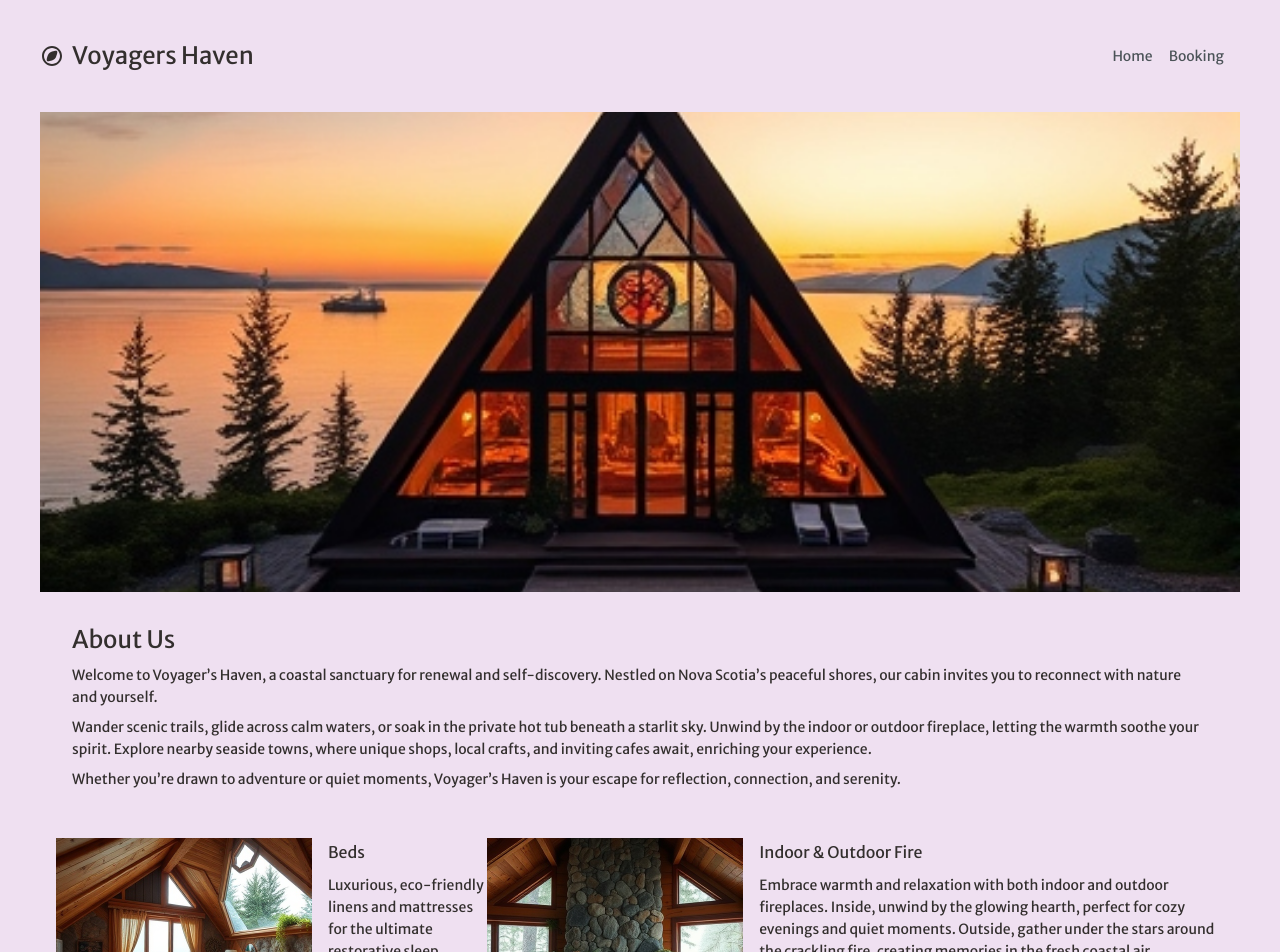
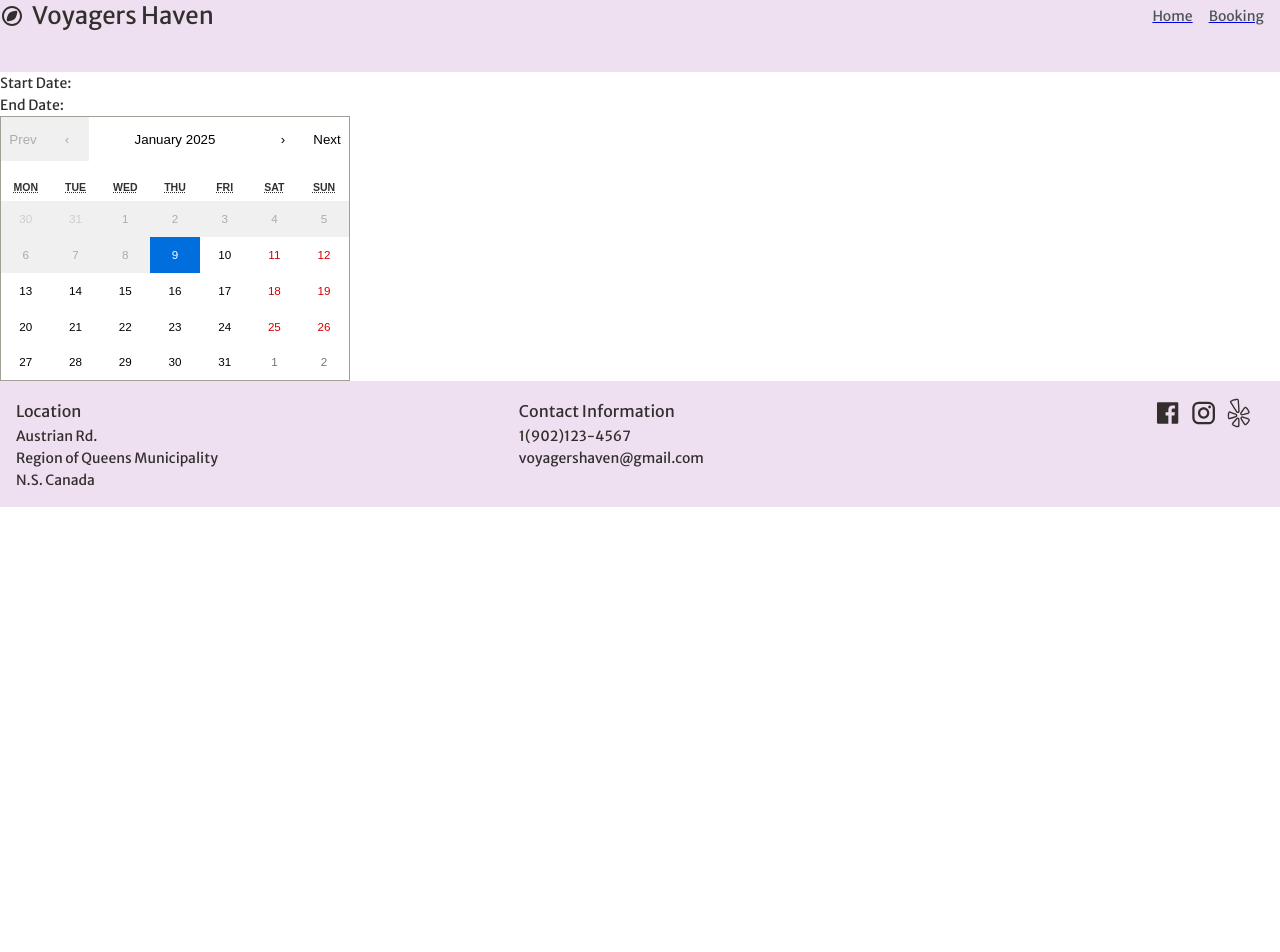
Before and after one commit to lauracourtney/laura-courtney-capstone, a React (Vite) app in the folder laura-courtney-capstone-fe/: page /booking in a window 1280 px wide. Shown: the top 952 px of the page. After the commit the page ends 800 px from the top, so only its background shows below. Built offline with nearby package versions, Linux system fonts and the light colour scheme.

Commit message:
calender component created and semi-functional

```diff
--- a/laura-courtney-capstone-fe/package.json
+++ b/laura-courtney-capstone-fe/package.json
@@ -10,7 +10,10 @@
     "preview": "vite preview"
   },
   "dependencies": {
+    "node": "^22.13.0",
+    "primereact": "^10.9.1",
     "react": "^18.3.1",
+    "react-calendar": "^5.1.0",
     "react-dom": "^18.3.1",
     "react-router-dom": "^7.1.1"
   },
--- a/laura-courtney-capstone-fe/src/App.jsx
+++ b/laura-courtney-capstone-fe/src/App.jsx
@@ -1,10 +1,22 @@
 import "./App.scss";
+import Header from "./components/Header/Header.jsx";
+import Footer from "./components/Footer/Footer.jsx";
+import BookingPage from "./pages/BookingPage/BookingPage";
 import HomePage from "./pages/Homepage/Homepage";
+import { Routes, Route, BrowserRouter } from "react-router-dom";
 
 function App() {
   return (
     <>
-      <HomePage />
+      <BrowserRouter>
+        <Header />
+        <Routes>
+          <Route path="/" element={<HomePage />} />
+          <Route path="/booking" element={<BookingPage />} />
+          {/* <Route path="/confirmation" element={<ConfirmationPage/>}/> */}
+        </Routes>
+        <Footer />
+      </BrowserRouter>
     </>
   );
 }
--- a/laura-courtney-capstone-fe/src/components/About/About.scss
+++ b/laura-courtney-capstone-fe/src/components/About/About.scss
@@ -3,9 +3,7 @@
 @use "../../styles/partials/mixins" as *;
 
 .about {
-  background-color: $primary-color-light;
-  padding: 1rem;
-  color: $primary-color-dark;
+  @include mobile-styling;
 
   @include tablet {
     padding: 2rem;
--- a/laura-courtney-capstone-fe/src/components/AmenitiesList/AmenitiesList.jsx
+++ b/laura-courtney-capstone-fe/src/components/AmenitiesList/AmenitiesList.jsx
@@ -60,7 +60,11 @@ export default function AmenitiesList() {
         </div>
 
         <div className="item">
-          <img src={lighting} alt="" className="item__photo" />
+          <img
+            src={lighting}
+            alt="a wooden room with a stain glass window featuring florals"
+            className="item__photo"
+          />
           <div className="item__details">
             <h5 className="item__title">Natural Lighting & Decor</h5>
             <p className="item__description">
@@ -74,7 +78,11 @@ export default function AmenitiesList() {
 
       <div className="amenitities__right">
         <div className="item">
-          <img src={fireplace} alt="" className="item__photo" />
+          <img
+            src={fireplace}
+            alt="a room featuring a stone fireplace"
+            className="item__photo"
+          />
           <div className="item__details">
             <h5 className="item__title">Indoor & Outdoor Fire</h5>
             <p className="item__description">
@@ -87,7 +95,11 @@ export default function AmenitiesList() {
         </div>
 
         <div className="item">
-          <img src={dock} alt="" className="item__photo" />
+          <img
+            src={dock}
+            alt="a dock stretching out into the ocean"
+            className="item__photo"
+          />
           <div className="item__details">
             <h5 className="item__title">Waterfront Access</h5>
             <p className="item__description">
@@ -102,7 +114,11 @@ export default function AmenitiesList() {
         </div>
 
         <div className="item">
-          <img src={hottub} alt="" className="item__photo" />
+          <img
+            src={hottub}
+            alt="a wooden hot tub on a deck"
+            className="item__photo"
+          />
           <div className="item__details">
             <h5 className="item__title">Private Hot Tub</h5>
             <p className="item__description">
@@ -113,7 +129,11 @@ export default function AmenitiesList() {
         </div>
 
         <div className="item">
-          <img src={sauna} alt="" className="item__photo" />
+          <img
+            src={sauna}
+            alt="a round wooden two-person sauna"
+            className="item__photo"
+          />
           <div className="item__details">
             <h5 className="item__title">Outdoor Sauna</h5>
             <p className="item__description">
--- /dev/null
+++ b/laura-courtney-capstone-fe/src/components/Calendar/Calender.jsx
@@ -0,0 +1,5 @@
+import Calendar from "react-calendar";
+
+export default function Calender() {
+  return <Calendar />;
+}
--- a/laura-courtney-capstone-fe/src/components/Header/Header.jsx
+++ b/laura-courtney-capstone-fe/src/components/Header/Header.jsx
@@ -1,4 +1,4 @@
-import { Link } from "react-router-dom";
+import { NavLink } from "react-router-dom";
 import "./Header.scss";
 
 export default function Header() {
@@ -19,8 +19,12 @@ export default function Header() {
       </div>
 
       <nav className="header__navigation">
-        <h3 className="header__link">Home</h3>
-        <h3 className="header__link">Booking</h3>
+        <NavLink to="/">
+          <h3 className="header__link">Home</h3>
+        </NavLink>
+        <NavLink to="/booking">
+          <h3 className="header__link">Booking</h3>
+        </NavLink>
       </nav>
     </header>
   );
--- /dev/null
+++ b/laura-courtney-capstone-fe/src/pages/BookingPage/BookingPage.jsx
@@ -0,0 +1,26 @@
+import Calendar from "react-calendar";
+import { useState } from "react";
+import "react-calendar/dist/Calendar.css";
+
+export default function BookingPage() {
+  const [value, setValue] = useState(new Date());
+
+  return (
+    <section className="booking">
+      <p>Start Date: {value[0]?.toDateString()}</p>
+      <p>End Date: {value[1]?.toDateString()}</p>
+      <Calendar
+        onChange={(value) =>
+          value[0] === value[1]
+            ? alert("Please select a valid date range, minimum one night stay")
+            : setValue(value)
+        }
+        value={value}
+        selectRange={true}
+        minDate={new Date()}
+        next2Label="Next"
+        prev2Label="Prev"
+      />
+    </section>
+  );
+}
--- a/laura-courtney-capstone-fe/src/pages/Homepage/Homepage.jsx
+++ b/laura-courtney-capstone-fe/src/pages/Homepage/Homepage.jsx
@@ -1,17 +1,13 @@
 import About from "../../components/About/About";
 import AmenitiesList from "../../components/AmenitiesList/AmenitiesList";
-import Footer from "../../components/Footer/Footer";
-import Header from "../../components/Header/Header";
 import "./HomePage.scss";
 
 export default function HomePage() {
   return (
     <section className="home">
-      <Header />
       <div className="hero"></div>
       <About />
       <AmenitiesList />
-      <Footer />
     </section>
   );
 }
```
Also changed, not shown: laura-courtney-capstone-fe/src/components/Calendar/Calendar.scss (added), laura-courtney-capstone-fe/src/pages/BookingPage/BookingPage.scss (added), 1 other file (tests, documents, lock files or other folders).
